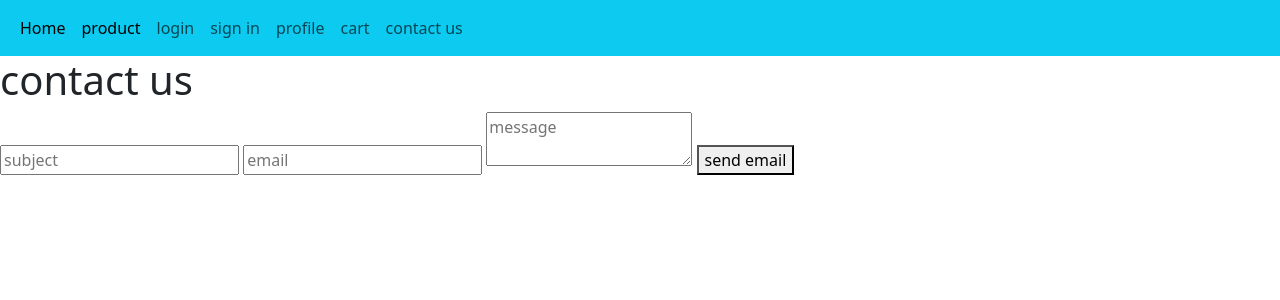
After one commit to moradi2558/watch_web, a Django app: template first_web/home/templates/contact.html in a window 1280 px wide. The commit adds this page. Shown: the top 300 px of the page. Run offline with Django 3.2, Linux system fonts and the light colour scheme; the template is opened without the code that fills it, so the values that code supplies are empty; some libraries are stand-ins or nearby versions.

Commit message:
contact us

```diff
--- /dev/null
+++ b/first_web/home/templates/contact.html
@@ -0,0 +1,10 @@
+{% extends 'main.html' %} {% block title %}contact us{% endblock %} {% block body%}
+<form method = 'post' action ="{% url 'home:contact' %}">
+    {% csrf_token %}
+    <h1>contact us</h1>
+    <input type ="text" name = "subject" placeholder = "subject">
+    <input type ="email" name = "email" placeholder = "email">
+    <textarea name="message" placeholder = "message"></textarea>
+    <button type ="submit" >send email</button>
+</form>
+{% endblock %}
--- a/first_web/home/urls.py
+++ b/first_web/home/urls.py
@@ -16,4 +16,5 @@ urlpatterns = [
     path('like_comment/<int:id>',views.comment_like,name ='comment_like'),
     path('search/',views.product_search,name='product_search'),
     path('favourie/<int:id>/',views.favourie_product,name='favourite'),
+    path('contact/',views.contact,name='contact'),
 ]+ static(settings.MEDIA_URL, document_root=settings.MEDIA_ROOT)
--- a/first_web/order/models.py
+++ b/first_web/order/models.py
@@ -8,7 +8,7 @@ from django_jalali.db import models as jmodels
 class Order(models.Model):
     user = models.ForeignKey(User,on_delete = models.CASCADE)
     discount = models.PositiveIntegerField(null = True,blank = True)
-    create = jmodels.jDateTimeField(auto_now_add =True)
+    create = models.DateTimeField(auto_now_add =True)
     paid = models.BooleanField(default = False)
     email = models.EmailField()
     f_name = models.CharField(max_length=300)
--- a/first_web/templates/main.html
+++ b/first_web/templates/main.html
@@ -45,6 +45,7 @@
             {% endif %}
             <a class="nav-link" href="{% url 'accounts:profile' %}">profile</a>
             <a class="nav-link" href="{% url 'cart:cart_detail' %}">cart</a>
+            <a class="nav-link" href="{% url 'home:contact' %}">contact us</a>
           </div>
         </div>
 
```
Also changed, not shown: first_web/home/views.py (+16 -0 lines), first_web/db.sqlite3, first_web/order/migrations/0004_alter_coupon_end_alter_coupon_start_and_more.py (added).
